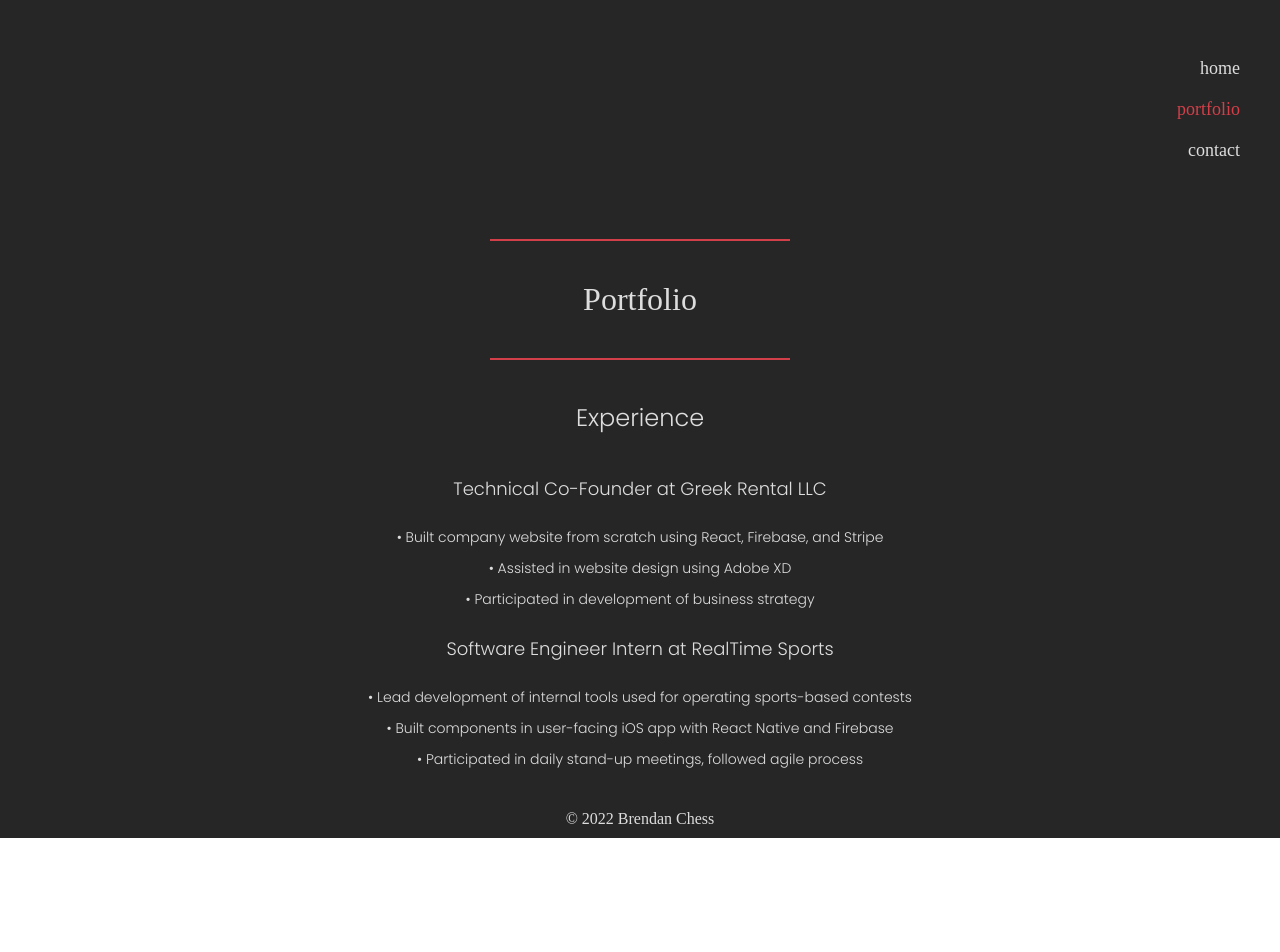
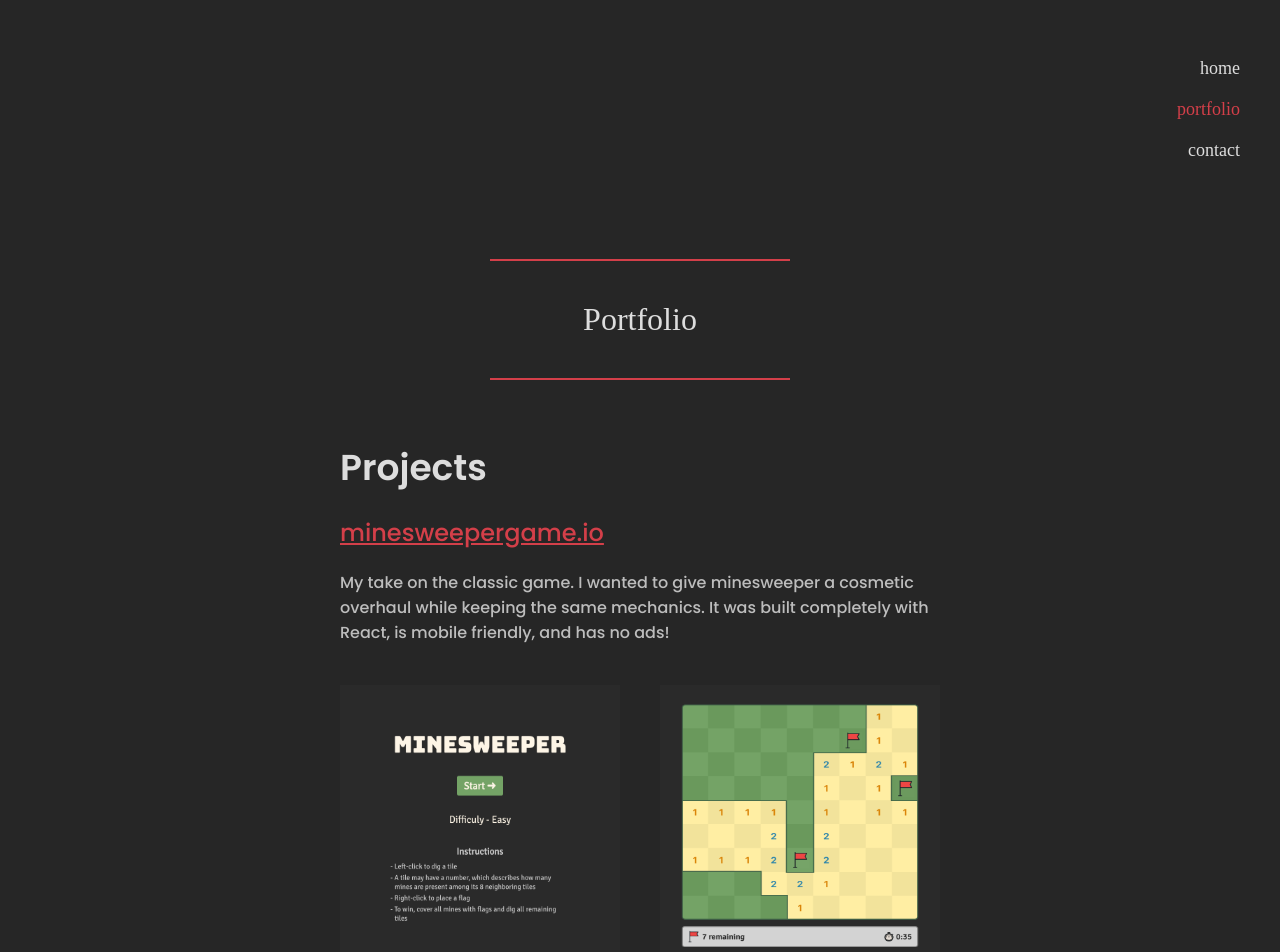
Before and after one commit to brendan-chess/personal-site, a React (Create React App) app: page /portfolio in a window 1280 px wide. Shown: the top 952 px of the page. Before the commit the page ends 838 px from the top, so only its background shows below. Built offline with nearby package versions, Linux system fonts and the light colour scheme; a web font is replaced by a local one.

Commit message:
portfolio improvements

```diff
--- a/src/components/Contact/Contact.css
+++ b/src/components/Contact/Contact.css
@@ -1,10 +1,13 @@
 .Contact-email {
   margin-top: 30px;
+  font-weight: 500;
+  font-size: 22px;
 }
 
 .Contact-row {
   display: flex;
   width: 100%;
+  max-width: 300px;
   justify-content: space-between;
 }
 
--- a/src/components/Portfolio/Portfolio.css
+++ b/src/components/Portfolio/Portfolio.css
@@ -1,10 +1,50 @@
-.Portfolio-container .Page-paragraph, .Page-caption {
-  max-width: 600px;
+.Portfolio-container {
   margin-top: 20px;
   margin-bottom: 20px;
+  text-align: start;
 }
 
-.Portfolio-container .Page-caption {
-  margin-top: 5px;
-  margin-bottom: 5px;
+.Portfolio-section-title {
+  font-weight: 600;
+  font-size: 36px;
 }
+
+.Portfolio-section-subtitle {
+  font-weight: 500;
+  font-size: 24px;
+  margin-top: 40px;
+}
+
+.Portfolio-section-text {
+  font-size: 16px;
+  max-width: 600px;
+  font-weight: 400;
+  color: rgb(189, 189, 189);
+}
+
+.Portfolio-section-gallery {
+  display: flex;
+  justify-content: space-between;
+  margin-bottom: 40px;
+}
+
+.Portfolio-section-img {
+  width: 280px;
+  height: 280px;
+}
+
+.Portfolio-sections a, a:visited {
+  color: var(--red);
+}
+
+@media only screen and (max-width: 600px) {
+  .Portfolio-sections {
+    width: 90%;
+  }
+
+  .Portfolio-section-gallery {
+    display: flex;
+    flex-direction: column;
+    align-items: center;
+  }
+}
--- a/src/components/Portfolio/Portfolio.js
+++ b/src/components/Portfolio/Portfolio.js
@@ -1,4 +1,6 @@
 import { useEffect } from 'react'
+import minesweeperLanding from './minesweeper_landing.png'
+import minesweeperEasy from './minesweeper_easy.png'
 import './Portfolio.css'
 
 const Portfolio = () => {
@@ -10,15 +12,24 @@ const Portfolio = () => {
       <div className='Page-divider' />
       <div className='Page-title'>Portfolio</div>
       <div className='Page-divider' />
-      <div className='Page-subtitle'>Experience</div>
-      <div className='Page-paragraph'>Technical Co-Founder at Greek Rental LLC</div>
-      <div className='Page-caption'>• Built company website from scratch using React, Firebase, and Stripe</div>
-      <div className='Page-caption'>• Assisted in website design using Adobe XD</div>
-      <div className='Page-caption'>• Participated in development of business strategy</div>
-      <div className='Page-paragraph'>Software Engineer Intern at RealTime Sports</div>
-      <div className='Page-caption'>• Lead development of internal tools used for operating sports-based contests</div>
-      <div className='Page-caption'>• Built components in user-facing iOS app with React Native and Firebase</div>
-      <div className='Page-caption'>• Participated in daily stand-up meetings, followed agile process</div>
+      <div className='Portfolio-sections'>
+        <div className='Portfolio-section-title'>Projects</div>
+        <a href='https://minesweepergame.io' target="_blank" className='Portfolio-section-subtitle'>minesweepergame.io</a>
+        <div className='Portfolio-section-text'>My take on the classic game. I wanted to give minesweeper a cosmetic overhaul while keeping the same mechanics. It was built completely with React, is mobile friendly, and has no ads!</div>
+        <div className='Portfolio-section-gallery'>
+          <img className='Portfolio-section-img' src={minesweeperLanding} />
+          <img className='Portfolio-section-img' src={minesweeperEasy} />
+        </div>
+        <div className='Portfolio-section-title'>Work Experience</div>
+        <div className='Portfolio-section-subtitle'>Technical Co-Founder at Greek Rental LLC</div>
+        <div className='Portfolio-section-text'>- Built company website from scratch using React, Firebase, and Stripe</div>
+        <div className='Portfolio-section-text'>- Assisted in website design using Adobe XD</div>
+        <div className='Portfolio-section-text'>- Participated in development of business strategy</div>
+        <div className='Portfolio-section-subtitle'>Software Engineer Intern at RealTime Sports</div>
+        <div className='Portfolio-section-text'>- Lead development of internal tools used for operating sports-based contests</div>
+        <div className='Portfolio-section-text'>- Built components in user-facing iOS app with React Native and Firebase</div>
+        <div className='Portfolio-section-text'>- Participated in daily stand-up meetings, followed agile process</div>
+      </div>
     </div>
   )
 }
--- a/src/style.css
+++ b/src/style.css
@@ -9,12 +9,12 @@
 
 .Page-container * {
   margin: 20px 0px;
-  max-width: 300px;
+  /* max-width: 80%; */
 }
 
 .Page-divider {
   height: 2px;
-  width: 100%;
+  width: 300px;
   background-color: var(--red);
 }
 
@@ -29,7 +29,8 @@
 
 .Page-paragraph {
   font-size: 18px;
-  margin: 10px 0px;
+  margin: 8px 0px;
+  font-weight: 400;
 }
 
 .Page-caption {
```
Also changed, not shown: src/components/Portfolio/minesweeper_easy.png (added), src/components/Portfolio/minesweeper_landing.png (added).
